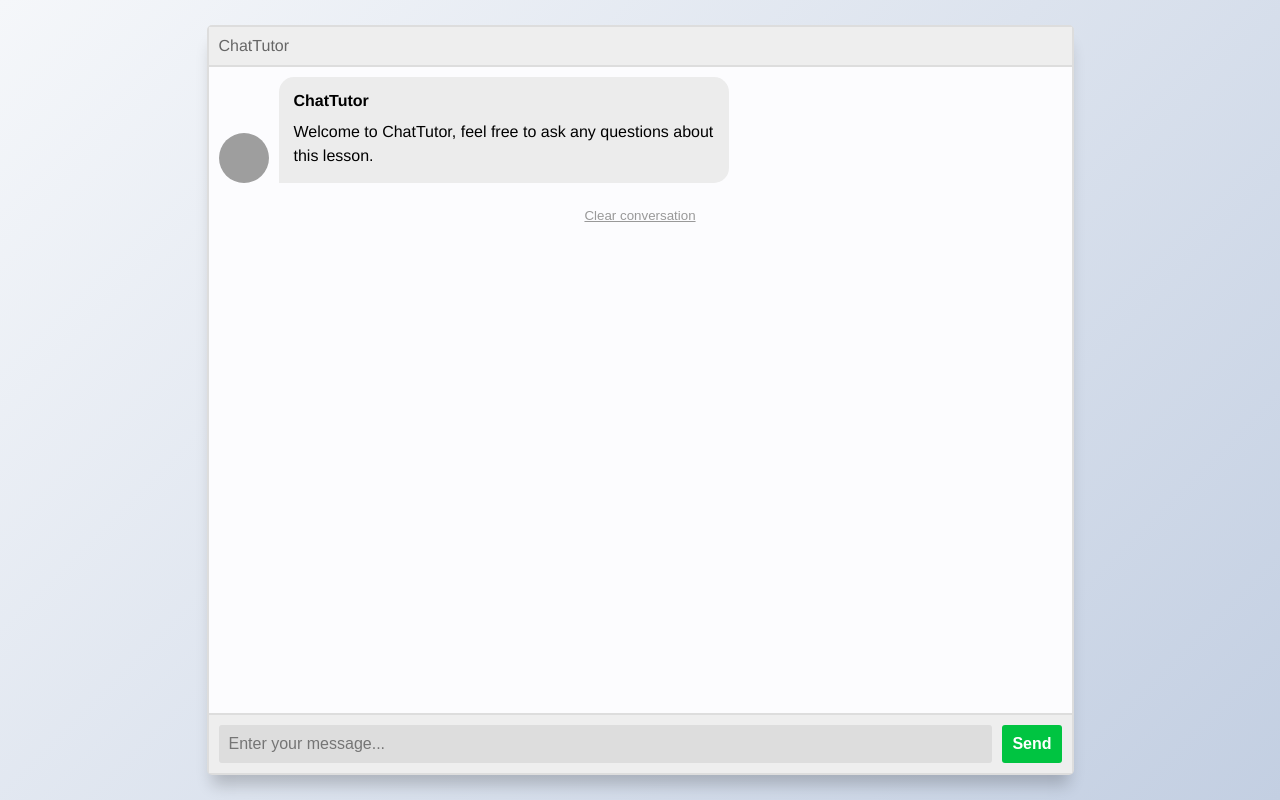
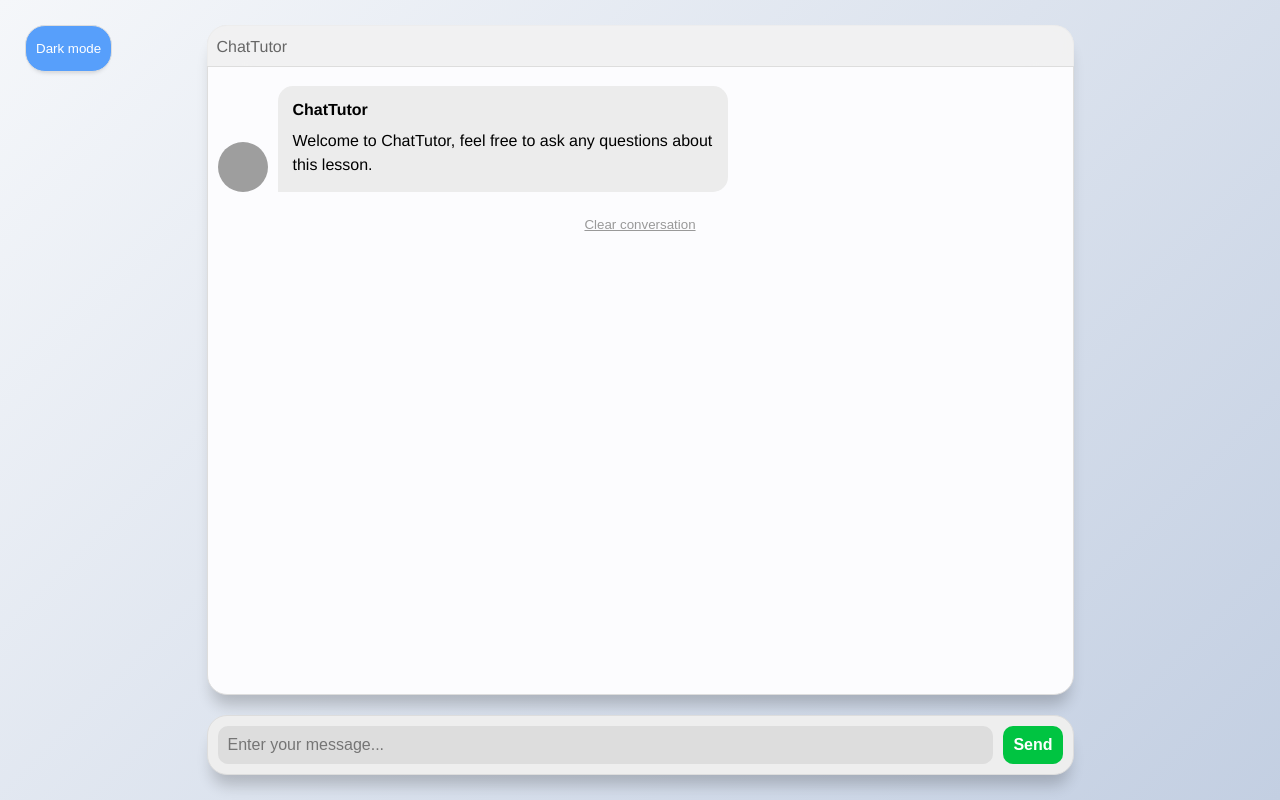
Before and after one commit to ChatTutor/chattutor, a Flask app: page /static/index.html in a window 1280 px wide. Run offline with Flask 3, Linux system fonts and the light colour scheme; parts of the project's set-up code (start-up, migrations or seed data) failed here and were passed over; grey boxes are pictures that could not be loaded.

Commit message:
Added dark mode, made the gpt display lists and vewlines properly and made some ui tweaks

```diff
--- a/ChatTutor/main.py
+++ b/ChatTutor/main.py
@@ -10,7 +10,7 @@ import os
 with open('./keys.json') as f:
     keys = json.load(f)
 os.environ['OPENAI_API_KEY'] = keys["lab_openai"]
-os.environ['ACTIVELOOP_TOKEN'] = keys["activeloop"]
+#os.environ['ACTIVELOOP_TOKEN'] = keys["activeloop"]
 
 app = Flask(__name__)
 CORS(app)  # Enabling CORS for the Flask app to allow requests from different origins
--- a/ChatTutor/static/index.html
+++ b/ChatTutor/static/index.html
@@ -15,20 +15,29 @@
 		<title> flask </title>
 	</head>
 	<body>
+
 		<section class="msger">
+            <div class="msg-header-helper">
                 <header class="msger-header">
+
                   <div class="msger-header-title">
                     <i class="fas fa-comment-alt"></i> ChatTutor
                   </div>
                   <div class="msger-header-options">
                     <span><i class="fas fa-cog"></i></span>
                   </div>
+                    <div class="button-div">
+                        <button class="theme-button" id="themeBtn">Toggle theme</button>
+                    </div>
+
                 </header>
+            </div>
 
             <main class="msger-chat">
-              <div class="msg left-msg">
+              <div class="msg left-msg" style="margin-top: 50px !important;">
                 <div
                  class="msg-img"
+                 id="msgImg"
                  style="background-image: url(https://static.thenounproject.com/png/2216285-200.png)"
                 ></div>
 
@@ -48,7 +57,6 @@
                 </button>
               </div>
             </main>
-
             <form class="msger-inputarea">
               <input type="text" class="msger-input" placeholder="Enter your message...">
               <button type="submit" class="msger-send-btn" id="sendBtn">Send</button>
--- a/ChatTutor/static/index.js
+++ b/ChatTutor/static/index.js
@@ -6,6 +6,7 @@ const mainArea = get('.msger');
 const msgerForm = get(".msger-inputarea");
 const msgerInput = get(".msger-input");
 const msgerChat = get(".msger-chat");
+
 
 // Constants for bot and person details
 const BOT_IMG = "https://static.thenounproject.com/png/2216285-200.png";
@@ -24,6 +25,81 @@ let lastMessageId = null;
 
 // Get the send button
 const sendBtn = document.getElementById('sendBtn');
+const themeBtn = document.getElementById('themeBtn')
+
+
+
+
+// Listen for windoe resize to move the 'theme toggle button
+window.addEventListener('resize', windowIsResizing)
+
+function windowIsResizing() {
+    // the button for choosing themes snaps in place when the window is too small
+  if(window.innerWidth < 1200) {
+      themeBtn.style.backgroundColor = 'transparent'
+      themeBtn.style.position = 'inherit'
+      themeBtn.style.color = 'var(--msg-header-txt)'
+      themeBtn.style.textDecoration = 'underline'
+      themeBtn.style.top = '25px'
+      themeBtn.style.left = '25px'
+      themeBtn.style.padding = '0'
+      themeBtn.style.boxShadow = 'none'
+      themeBtn.style.border = 'none'
+      themeBtn.style.borderRadius = '0px'
+  } else {
+      themeBtn.style.backgroundColor = 'var(--right-msg-bg)'
+      themeBtn.style.position = 'fixed'
+      themeBtn.style.color = 'white'
+      themeBtn.style.textDecoration = 'none'
+      themeBtn.style.top = '25px'
+      themeBtn.style.left = '25px'
+      themeBtn.style.padding = '15px 10px'
+      themeBtn.style.boxShadow = '0 5px 5px -5px rgba(0, 0, 0, 0.2)'
+      themeBtn.style.border = 'var(--border)'
+    themeBtn.style.borderRadius = '20px'
+  }
+}
+// Themes
+const lightMode = {
+  body_bg: 'linear-gradient(135deg, #f5f7fa 0%, #c3cfe2 100%)',
+  msger_bg: '#fff',
+  border: '1px solid #ddd',
+  left_msg_bg: '#ececec',
+  left_msg_txt: 'black',
+  right_msg_bg: '#579ffb',
+  msg_header_bg: 'rgba(238,238,238,0.75)',
+  msg_header_txt: '#666',
+  clear_btn_txt: '#999',
+  msg_chat_bg_scrollbar: '#ddd',
+  msg_chat_bg_thumb: '#bdbdbd',
+  msg_chat_bg: '#fcfcfe',
+  msg_input_bg: '#ddd',
+  msg_input_area_bg: '#eee',
+  msg_invert_image: 'invert(0%)',
+  msg_input_color: "black"
+}
+
+const darkMode = {
+  body_bg: 'linear-gradient(135deg, #282828 0%, #17232c 100%)',
+  msger_bg: '#2d2d2d',
+  border: '1px solid #2d2d2d',
+  left_msg_bg: '#383838',
+  left_msg_txt: 'white',
+  right_msg_bg: '#579ffb',
+  msg_header_bg: 'rgba(41,41,41,0.75)',
+  msg_header_txt: '#d5d5d5',
+  clear_btn_txt: '#e5e5e5',
+  msg_chat_bg_scrollbar: '#2d2d2d',
+  msg_chat_bg_thumb: '#3f3f3f',
+  msg_chat_bg: '#1b1b1b',
+  msg_input_bg: '#2f2f2f',
+  msg_input_area_bg: '#252525',
+  msg_invert_image: 'invert(100%)',
+  msg_input_color: "white"
+}
+
+let theme = null
+
 
 // Configures UI
 if(embed_mode) {
@@ -39,6 +115,49 @@ msgerForm.addEventListener("submit", handleFormSubmit);
 // Event listener to load conversation from local storage on DOM load
 document.addEventListener("DOMContentLoaded", loadConversationFromLocalStorage);
 
+
+document.addEventListener('DOMContentLoaded', setThemeOnRefresh)
+
+document.addEventListener('DOMContentLoaded', windowIsResizing)
+
+// Event listener for toggling the theme
+themeBtn.addEventListener('click', toggleDarkMode)
+
+// function for keeping the theme whn the page refreshes
+function setThemeOnRefresh() {
+  theme = localStorage.getItem('theme')
+  if (theme == null) {
+    setTheme('light')
+  } else {
+    setTheme(theme)
+  }
+}
+
+// helper function
+function setTheme(th) {
+  const themeObject = theme === 'dark' ? darkMode : lightMode
+    for (key in themeObject) {
+      const property_replaced = key.replace(/_/g, '-')
+      const property_name = `--${property_replaced}`
+      console.log(property_name)
+      const value = themeObject[key]
+      document.documentElement.style.setProperty(property_name, value)
+    }
+    themeBtn.innerText = theme == "dark" ? "Light mode" : "Dark mode"
+}
+
+// function that toggles theme
+function toggleDarkMode() {
+  if (theme === 'light') {
+    theme = 'dark'
+  } else if(theme === 'dark') {
+    theme = 'light'
+  } else {
+    theme = 'light'
+  }
+  setTheme(theme)
+  localStorage.setItem('theme', theme)
+}
 
 function clearConversation() {
   conversation = [];
@@ -105,8 +224,9 @@ function queryGPT() {
         const messages = strValue.split('\n\n').filter(Boolean).map(chunk => JSON.parse(chunk.split('data: ')[1]));
         messages.forEach(message => {
           const contentToAppend = message.message.content ? message.message.content : "";
+          accumulatedContent += contentToAppend;
 
-          accumulatedContent += contentToAppend;
+
 
           if (isFirstMessage) {
             addMessage("assistant", accumulatedContent, false);
@@ -133,12 +253,43 @@ function queryGPT() {
   });
 }
 
+function formatMessage(message, makeLists = true) {
+  const messageArr = message.split("\n")
+
+  let messageStr = ""
+  let listSwitch = 0
+  for (messageArrIndex in messageArr) {
+    const paragraph = messageArr[messageArrIndex]
+    if(paragraph.startsWith('- ') && makeLists) {
+      if(listSwitch === 0) {
+        messageStr += "<ul style=\"padding-left: 15px !important;\">"
+      }
+
+      messageStr += `<li><p>${paragraph.slice(2)}</p></li>`
+
+      listSwitch = 1
+
+    } else if (listSwitch === 1) {
+      messageStr += "</ul>"
+      messageStr += `<p>${paragraph}</p>`
+      listSwitch = 0
+    } else {
+      messageStr += `<p>${paragraph}</p>`
+      listSwitch = 0
+    }
+
+  }
+  return messageStr
+}
+
 function updateLastMessage(newContent) {
   if (lastMessageId) {
     const lastMessageElement = document.querySelector(`#${lastMessageId} .msg-text`);
 
     if (lastMessageElement) {
-      lastMessageElement.innerHTML = newContent;
+
+      const newContentFormatted = formatMessage(newContent)
+      lastMessageElement.innerHTML = newContentFormatted;
     } else {
       console.error('Cannot find the .msg-text element to update.');
     }
@@ -157,6 +308,7 @@ function addMessage(role, message, updateConversation) {
     role_name = BOT_NAME;
     img = BOT_IMG;
     side = "left";
+
   }
   else {
     role_name = PERSON_NAME;
@@ -166,6 +318,14 @@ function addMessage(role, message, updateConversation) {
 
   const messageId = 'msg-' + new Date().getTime();
   lastMessageId = messageId;
+
+  // if you want to make the robot white ( of course it doesn't work well in safari ), so -- not in use right now
+  var invertImage = 'invert(0%)'
+  if (side === "left") {
+    invertImage = 'var(--msg-invert-image)'
+  }
+
+  const messageStr = formatMessage(message, role === "assistant")
 
   const msgHTML = `
     <div class="msg ${side}-msg" id="${messageId}">
@@ -177,7 +337,7 @@ function addMessage(role, message, updateConversation) {
           <div class="msg-info-time">${formatDate(new Date())}</div>
         </div>
 
-        <div class="msg-text">${message}</div>
+        <div class="msg-text">${messageStr}</div>
       </div>
     </div>
   `;
--- a/ChatTutor/static/style.css
+++ b/ChatTutor/static/style.css
@@ -1,9 +1,21 @@
+/*the variables are now set using index.js, making it possible to switch the colors via theme picking*/
 :root {
-    --body-bg: linear-gradient(135deg, #f5f7fa 0%, #c3cfe2 100%);
-    --msger-bg: #fff;
-    --border: 2px solid #ddd;
-    --left-msg-bg: #ececec;
-    --right-msg-bg: #579ffb;
+    --body-bg: 0;
+    --msger-bg: 0;
+    --border: 0;
+    --left-msg-bg: 0;
+    --left-msg-txt: 0;
+    --right-msg-bg: 0;
+    --msg-header-bg: 0;
+    --msg-header-txt: 0;
+    --clear-btn-txt: 0;
+    --msg-chat-bg-scrollbar: 0;
+    --msg-chat-bg-thumb: 0;
+    --msg-chat-bg: 0;
+    --msg-input-bg: 0;
+    --msg-input-area-bg: 0;
+    --msg-invert-image: 0;
+    --msg-input-color: 0;
   }
 
   html {
@@ -40,36 +52,50 @@
     max-width: 867px;
     margin: 25px 10px;
     height: calc(100% - 50px);
-    border: var(--border);
-    border-radius: 5px;
-    background: var(--msger-bg);
-    box-shadow: 0 15px 15px -5px rgba(0, 0, 0, 0.2);
+    /*background: var(--msger-bg);*/
+    border-radius: 20px;
+    position: relative;
   }
 
   .msger-header {
     display: flex;
     justify-content: space-between;
+    flex-direction: row !important;
     padding: 10px;
     border-bottom: var(--border);
-    background: #eee;
-    color: #666;
+    background: transparent;
+    /*background: rgba(59, 102, 107, 0.5);*/
+    color: var(--msg-header-txt);
+    border-top-left-radius: 20px;
+    border-top-right-radius: 20px;
+    width: 100%;
+    z-index: 999;
   }
-
 
   .msger-chat {
     flex: 1;
-    overflow-y: auto;
+    overflow-y: scroll;
     padding: 10px;
+    border-radius: 20px;
+    margin-bottom: 20px;
+    box-shadow: 0 15px 15px -5px rgba(0, 0, 0, 0.2);
+    border: var(--border)
   }
   .msger-chat::-webkit-scrollbar {
     width: 6px;
+
   }
   .msger-chat::-webkit-scrollbar-track {
-    background: #ddd;
+    background: transparent;
+    margin-top: 20px;
+    margin-bottom: 20px;
   }
   .msger-chat::-webkit-scrollbar-thumb {
-    background: #bdbdbd;
+    margin-top: 20px;
+    background: var(--msg-chat-bg-thumb);
+    margin-bottom: 20px;
   }
+
   .msg {
     display: flex;
     align-items: flex-end;
@@ -89,6 +115,7 @@
     background-position: center;
     background-size: cover;
     border-radius: 50%;
+    background-color: white;
   }
   .msg-bubble {
     max-width: 450px;
@@ -114,6 +141,10 @@
     border-bottom-left-radius: 0;
   }
 
+  .left-msg {
+    color: var(--left-msg-txt)
+  }
+
   .clear-btn-container {
     display: flex;
     padding-top: 15px;
@@ -123,7 +154,7 @@
   .clear-btn{
     background: none;
     border: none;
-    color: #999;
+    color: var(--clear-btn-txt);
     text-decoration: underline;
     cursor: pointer;
   }
@@ -144,17 +175,21 @@
     display: flex;
     padding: 10px;
     border-top: var(--border);
-    background: #eee;
+    background: var(--msg-input-area-bg);
+    border-radius: 20px;
+    box-shadow: 0 15px 15px -5px rgba(0, 0, 0, 0.2);
+    border: var(--border)
   }
   .msger-inputarea * {
     padding: 10px;
     border: none;
-    border-radius: 3px;
     font-size: 1em;
+    border-radius: 10px;
   }
   .msger-input {
     flex: 1;
-    background: #ddd;
+    background: var(--msg-input-bg);
+    color: var(--msg-input-color)
   }
   .msger-send-btn {
     margin-left: 10px;
@@ -174,5 +209,36 @@
 
 
   .msger-chat {
-    background-color: #fcfcfe;
+    background-color: var(--msg-chat-bg);
+
   }
+
+  .theme-button {
+    position: fixed;
+  }
+
+  .msg-header-helper {
+    position: absolute;
+    width: inherit;
+    z-index: 999;
+
+  }
+
+  .msg-header-helper::before {
+    content: "";
+    position: absolute;
+    backdrop-filter: blur(20px);
+    -webkit-backdrop-filter: blur(20px);
+    background-color: var(--msg-header-bg);
+    top: 0;
+    left: 0;
+    width: 100%;
+    height: 100%;
+    z-index: -1;
+    border-top-left-radius: 20px;
+    border-top-right-radius: 20px;
+  }
+
+  .msger-header-title {
+    margin-top: 3px;
+  }
```
Also changed, not shown: 1 other file. Lines whose indentation alone changed are shown as unchanged.
